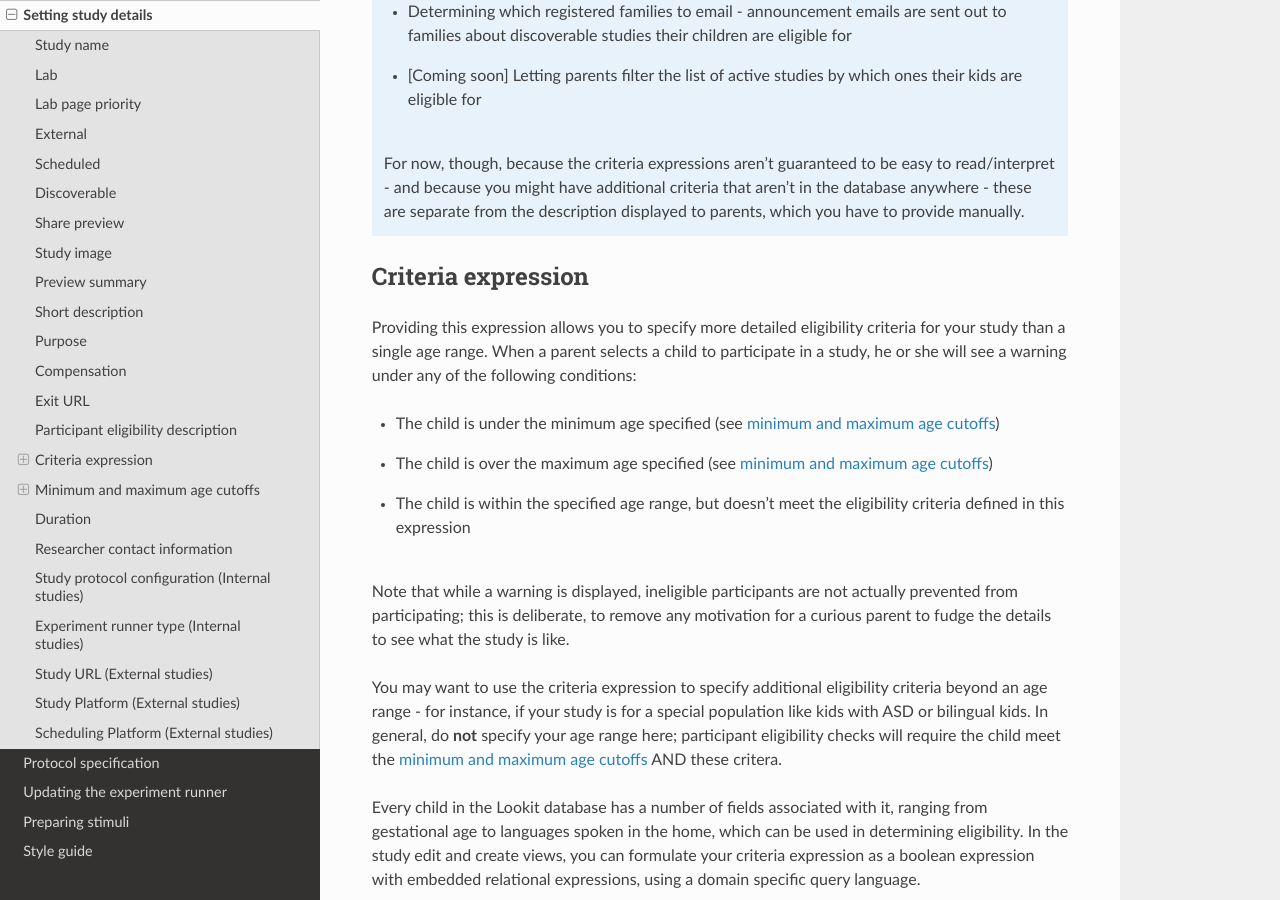
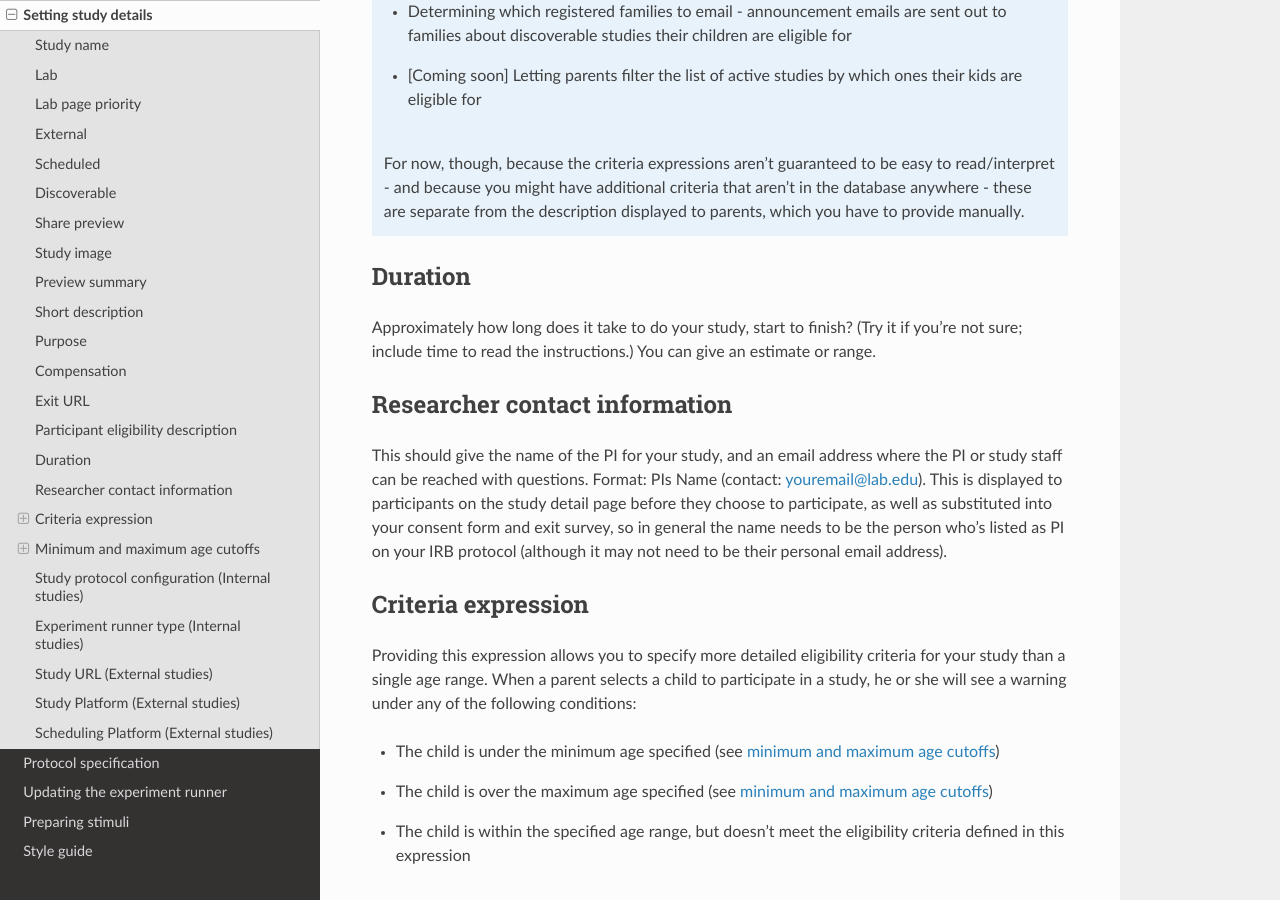
Before and after one commit to lookit/lookit-docs, a Sphinx documentation site: the page built from docs/source/researchers-set-study-fields.rst, in a window 1280 px wide and 900 px high, scrolled down 3873 px. Built offline with Sphinx 7.4.7 and the Read the Docs theme 2.0.0, drawn with Linux system fonts in a browser that asks for light colours; some of the changed text lies outside the part shown.

Commit message:
move "Duration" and "Researcher contact info" sections to match form position

```diff
--- a/docs/source/researchers-set-study-fields.rst
+++ b/docs/source/researchers-set-study-fields.rst
@@ -116,6 +116,16 @@ Age limits specified here should be carefully considered with respect to the `mi
    - [Coming soon] Letting parents filter the list of active studies by which ones their kids are eligible for
 
    For now, though, because the criteria expressions aren't guaranteed to be easy to read/interpret - and because you might have additional criteria that aren't in the database anywhere - these are separate from the description displayed to parents, which you have to provide manually.
+
+=============================
+Duration
+=============================
+Approximately how long does it take to do your study, start to finish? (Try it if you're not sure; include time to read the instructions.) You can give an estimate or range.
+
+===============================
+Researcher contact information
+===============================
+This should give the name of the PI for your study, and an email address where the PI or study staff can be reached with questions. Format: PIs Name (contact: youremail@lab.edu). This is displayed to participants on the study detail page before they choose to participate, as well as substituted into your consent form and exit survey, so in general the name needs to be the person who's listed as PI on your IRB protocol (although it may not need to be their personal email address).
 
 .. _study_eligibility_criteria:
 
```
Also changed, not shown: other parts of docs/source/researchers-set-study-fields.rst (+0 -11 lines).
